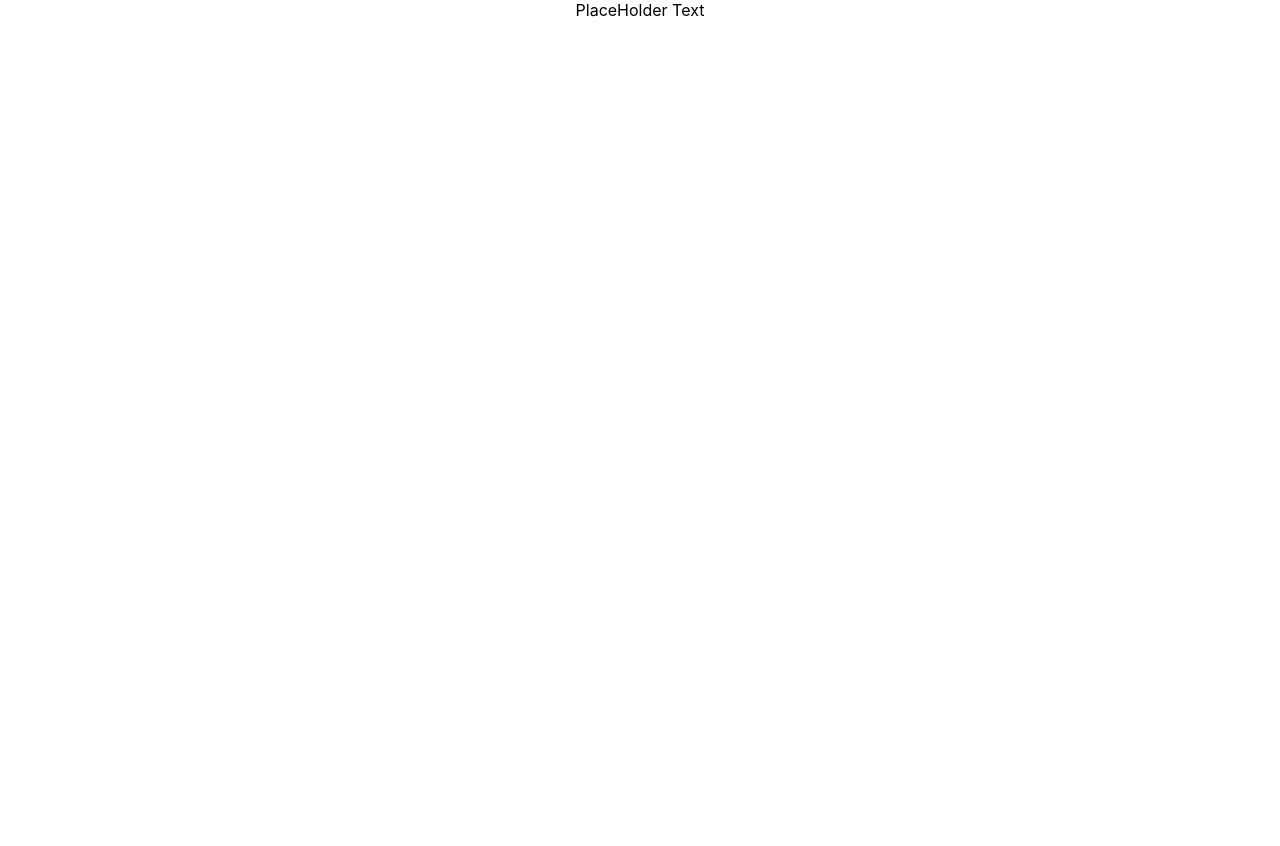
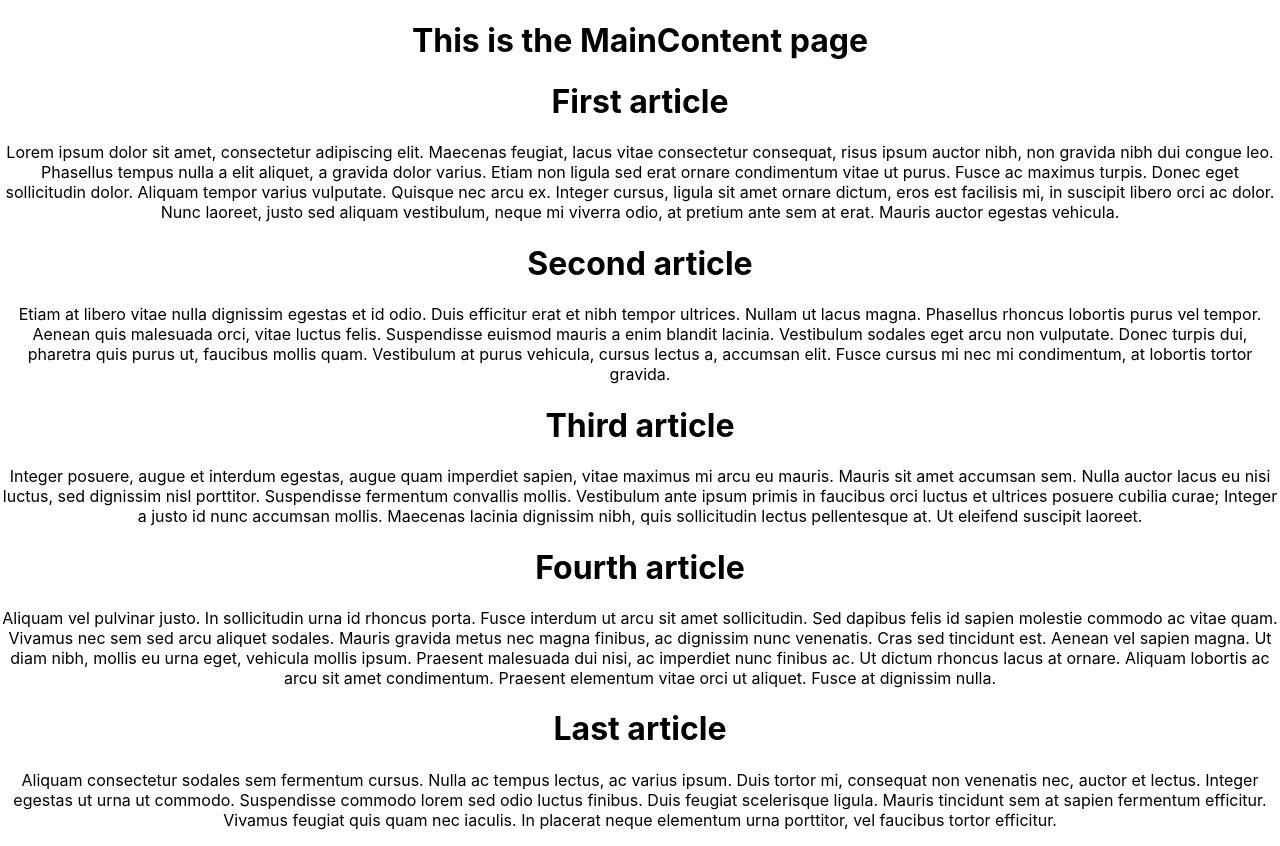
Before and after one commit to MonaTyagi/week2-project, a React (Create React App) app: page / in a window 1280 px wide. Before the commit the page ends 800 px from the top, so only its background shows below. Built offline with nearby package versions, Linux system fonts and the light colour scheme.

Commit message:
added MainContent and ArticleCard

```diff
--- a/src/App.js
+++ b/src/App.js
@@ -1,7 +1,12 @@
 import "./App.css";
+import MainContent from "./pages/MainContent";
 
 function App() {
-  return <div className="App">PlaceHolder Text</div>;
+  return (
+    <div className="App">
+      <MainContent />
+    </div>
+  );
 }
 
 export default App;
--- /dev/null
+++ b/src/components/ArticleCard.js
@@ -0,0 +1,8 @@
+export default function ArticleCard(props) {
+  return (
+    <div className="ArticleCard">
+      <h1>{props.title}</h1>
+      <p>{props.text}</p>
+    </div>
+  );
+}
--- /dev/null
+++ b/src/pages/MainContent.js
@@ -0,0 +1,31 @@
+import ArticleCard from "../components/ArticleCard";
+
+export default function MainContent() {
+  return (
+    <div>
+      <h1>This is the MainContent page</h1>
+      <p>
+        <ArticleCard
+          title="First article"
+          text="Lorem ipsum dolor sit amet, consectetur adipiscing elit. Maecenas feugiat, lacus vitae consectetur consequat, risus ipsum auctor nibh, non gravida nibh dui congue leo. Phasellus tempus nulla a elit aliquet, a gravida dolor varius. Etiam non ligula sed erat ornare condimentum vitae ut purus. Fusce ac maximus turpis. Donec eget sollicitudin dolor. Aliquam tempor varius vulputate. Quisque nec arcu ex. Integer cursus, ligula sit amet ornare dictum, eros est facilisis mi, in suscipit libero orci ac dolor. Nunc laoreet, justo sed aliquam vestibulum, neque mi viverra odio, at pretium ante sem at erat. Mauris auctor egestas vehicula."
+        />
+        <ArticleCard
+          title="Second article"
+          text="Etiam at libero vitae nulla dignissim egestas et id odio. Duis efficitur erat et nibh tempor ultrices. Nullam ut lacus magna. Phasellus rhoncus lobortis purus vel tempor. Aenean quis malesuada orci, vitae luctus felis. Suspendisse euismod mauris a enim blandit lacinia. Vestibulum sodales eget arcu non vulputate. Donec turpis dui, pharetra quis purus ut, faucibus mollis quam. Vestibulum at purus vehicula, cursus lectus a, accumsan elit. Fusce cursus mi nec mi condimentum, at lobortis tortor gravida."
+        />
+        <ArticleCard
+          title="Third article"
+          text="Integer posuere, augue et interdum egestas, augue quam imperdiet sapien, vitae maximus mi arcu eu mauris. Mauris sit amet accumsan sem. Nulla auctor lacus eu nisi luctus, sed dignissim nisl porttitor. Suspendisse fermentum convallis mollis. Vestibulum ante ipsum primis in faucibus orci luctus et ultrices posuere cubilia curae; Integer a justo id nunc accumsan mollis. Maecenas lacinia dignissim nibh, quis sollicitudin lectus pellentesque at. Ut eleifend suscipit laoreet."
+        />
+        <ArticleCard
+          title="Fourth article"
+          text="Aliquam vel pulvinar justo. In sollicitudin urna id rhoncus porta. Fusce interdum ut arcu sit amet sollicitudin. Sed dapibus felis id sapien molestie commodo ac vitae quam. Vivamus nec sem sed arcu aliquet sodales. Mauris gravida metus nec magna finibus, ac dignissim nunc venenatis. Cras sed tincidunt est. Aenean vel sapien magna. Ut diam nibh, mollis eu urna eget, vehicula mollis ipsum. Praesent malesuada dui nisi, ac imperdiet nunc finibus ac. Ut dictum rhoncus lacus at ornare. Aliquam lobortis ac arcu sit amet condimentum. Praesent elementum vitae orci ut aliquet. Fusce at dignissim nulla."
+        />
+        <ArticleCard
+          title="Last article"
+          text="Aliquam consectetur sodales sem fermentum cursus. Nulla ac tempus lectus, ac varius ipsum. Duis tortor mi, consequat non venenatis nec, auctor et lectus. Integer egestas ut urna ut commodo. Suspendisse commodo lorem sed odio luctus finibus. Duis feugiat scelerisque ligula. Mauris tincidunt sem at sapien fermentum efficitur. Vivamus feugiat quis quam nec iaculis. In placerat neque elementum urna porttitor, vel faucibus tortor efficitur."
+        />
+      </p>
+    </div>
+  );
+}
```
